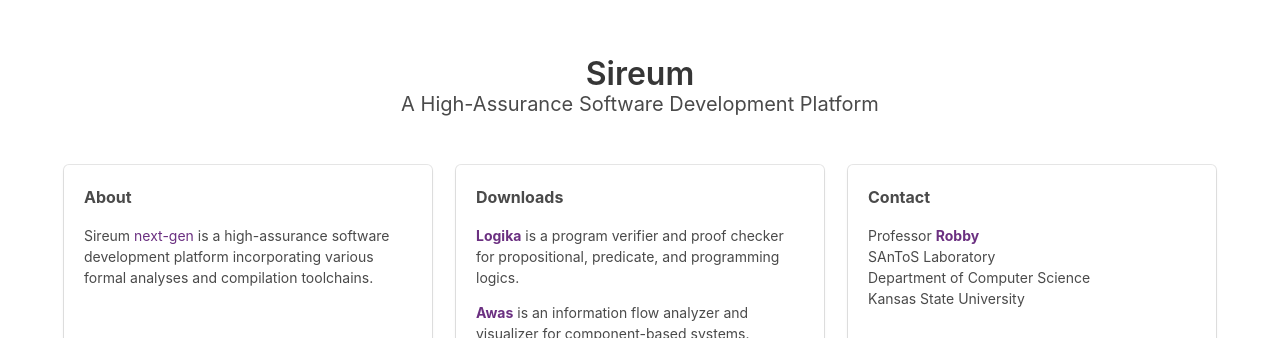
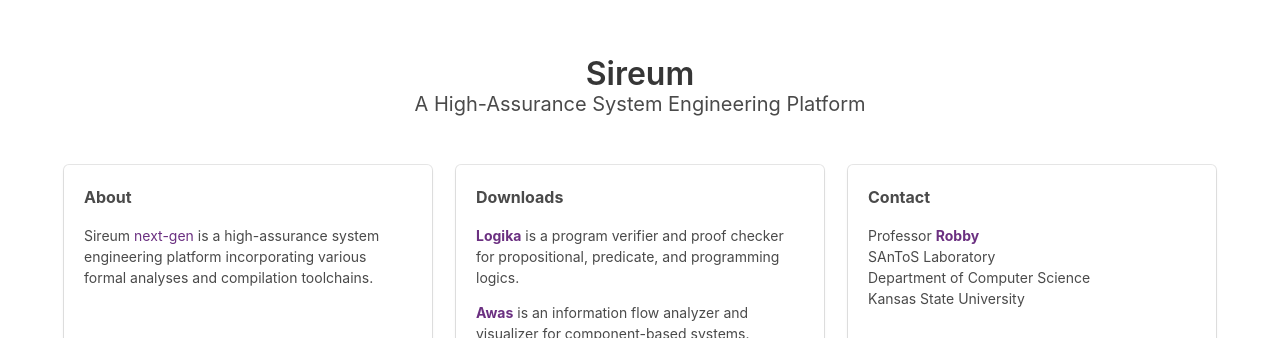
Before and after one commit to sireum/gh-pages-sireum, a plain HTML site: page index.html in a window 1280 px wide. Shown: the part 184-522 px from the top of the page. Drawn offline with Linux system fonts and the light colour scheme.

Commit message:
Update index.html

```diff
--- a/index.html
+++ b/index.html
@@ -14,7 +14,7 @@
     <div class="hero-body">
       <div class="container has-text-centered">
         <h1 class="title">Sireum</h1>
-        <h2 class="subtitle">A High-Assurance Software Development Platform</h2>
+        <h2 class="subtitle">A High-Assurance System Engineering Platform</h2>
       </div>
     </div>
     <div class="hero-foot">
@@ -25,7 +25,7 @@
               <div class="content has-text-left">
                 <p><b>About</b></p>
                 <small><p>Sireum <a href="https://github.com/sireum/kekinian">next-gen</a>
-is a high-assurance software development platform incorporating various formal analyses
+is a high-assurance system engineering platform incorporating various formal analyses
 and compilation toolchains.</p>
 <p>&nbsp;<br/>&nbsp;</p>
 <p>&nbsp;</p>
```
